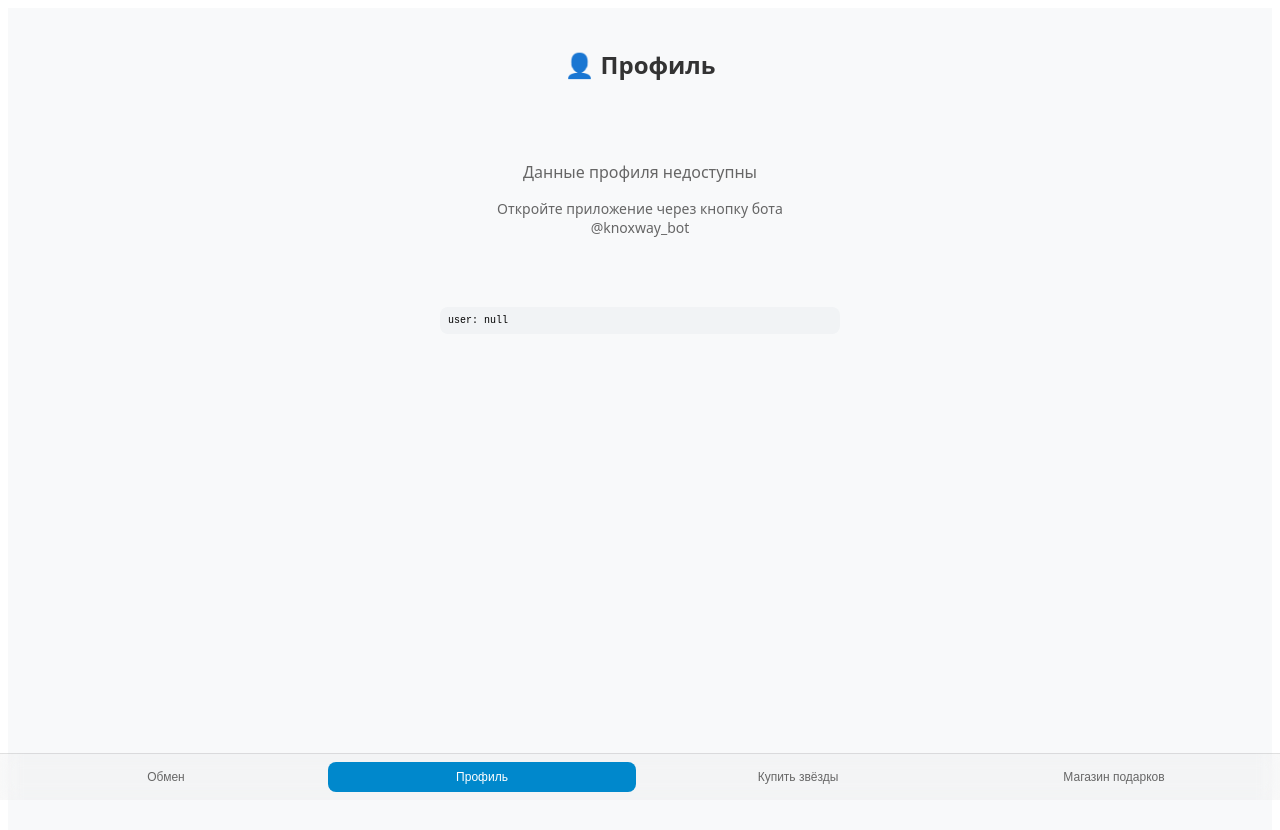
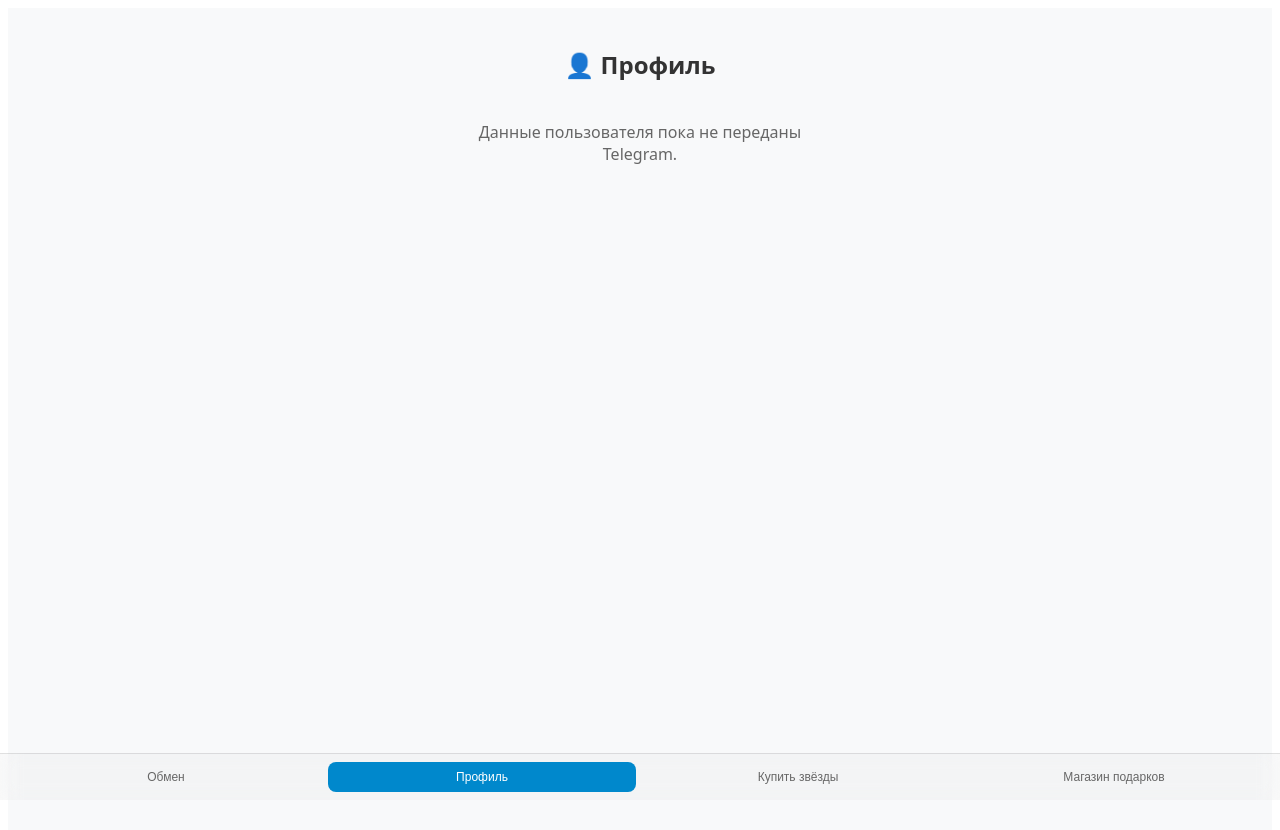
Before and after one commit to bupsibye/Knoxway_frontend, a React (Vite) app: page / in a window 1280 px wide. Both pictures are taken after a click on the button "Профиль". Shown: the top 830 px of the page. Built offline with nearby package versions, Linux system fonts and the light colour scheme.

Commit message:
Update ProfilePage.tsx

```diff
--- a/src/pages/ProfilePage.tsx
+++ b/src/pages/ProfilePage.tsx
@@ -2,26 +2,19 @@ import React from 'react';
 import { useTelegram } from '../hooks/useTelegram';
 
 export const ProfilePage: React.FC = () => {
-  const { tg, user } = useTelegram();
+  const { user } = useTelegram();
 
   const avatarUrl = user?.username
     ? `https://t.me/i/userpic/320/${user.username}.jpg`
     : null;
 
-  const handleAddGiftClick = () => {
-    const botUrl = 'https://t.me/knoxway_bot?start=add_gift';
-    window.open(botUrl, '_blank');
-  };
-
-  const debugJson = JSON.stringify(user, null, 2);
-
   return (
     <div style={{ padding: 20, maxWidth: 400, margin: '0 auto' }}>
       <h2 style={{ textAlign: 'center', color: '#333', marginBottom: 24 }}>👤 Профиль</h2>
 
-      {user ? (
-        <div style={{ textAlign: 'center', marginBottom: 32 }}>
-          {avatarUrl ? (
+      {user && (
+        <div style={{ textAlign: 'center' }}>
+          {avatarUrl && (
             <img
               src={avatarUrl}
               alt="Аватар"
@@ -31,67 +24,36 @@ export const ProfilePage: React.FC = () => {
                 borderRadius: '50%',
                 border: '3px solid #007bff',
                 marginBottom: 16,
-                objectFit: 'cover'
+                objectFit: 'cover',
               }}
             />
-          ) : (
-            <div style={{
-              width: 96,
-              height: 96,
-              borderRadius: '50%',
-              background: 'linear-gradient(135deg, #667eea 0%, #764ba2 100%)',
-              display: 'flex',
-              alignItems: 'center',
-              justifyContent: 'center',
-              marginBottom: 16,
-              fontSize: 36,
-              color: 'white'
-            }}>
-              {user.first_name?.[0]?.toUpperCase() || 'U'}
-            </div>
           )}
 
           <h3 style={{ margin: 8, fontSize: 20, color: '#333' }}>
             @{user.username || 'без username'}
           </h3>
 
-          <p style={{
+          <p
+            style={{
               color: '#666',
               fontSize: 16,
               background: '#f8f9fa',
               padding: '8px 16px',
               borderRadius: 20,
               display: 'inline-block',
-            marginBottom: 24
-          }}>
+              marginBottom: 24,
+            }}
+          >
             ID: <strong>{user.id}</strong>
-          </p>
-        </div>
-      ) : (
-        <div style={{ textAlign: 'center', padding: 40, color: '#666' }}>
-          <p>Данные профиля недоступны</p>
-          <p style={{ fontSize: 14, marginTop: 8 }}>
-            Откройте приложение через кнопку бота @knoxway_bot
           </p>
         </div>
       )}
 
-      {/* Временный debug-блок, чтобы увидеть, что в user */}
-      <pre
-        style={{
-          marginTop: 16,
-          padding: 8,
-          fontSize: 10,
-          background: '#f1f3f5',
-          borderRadius: 8,
-          whiteSpace: 'pre-wrap',
-          wordBreak: 'break-word',
-        }}
-      >
-        user: {debugJson}
-      </pre>
-
-      {/* Ниже можно оставить/убрать баланс и инвентарь по желанию */}
+      {!user && (
+        <p style={{ textAlign: 'center', color: '#666', marginTop: 40 }}>
+          Данные пользователя пока не переданы Telegram.
+        </p>
+      )}
     </div>
   );
 };
```
Lines whose indentation alone changed are shown as unchanged.
